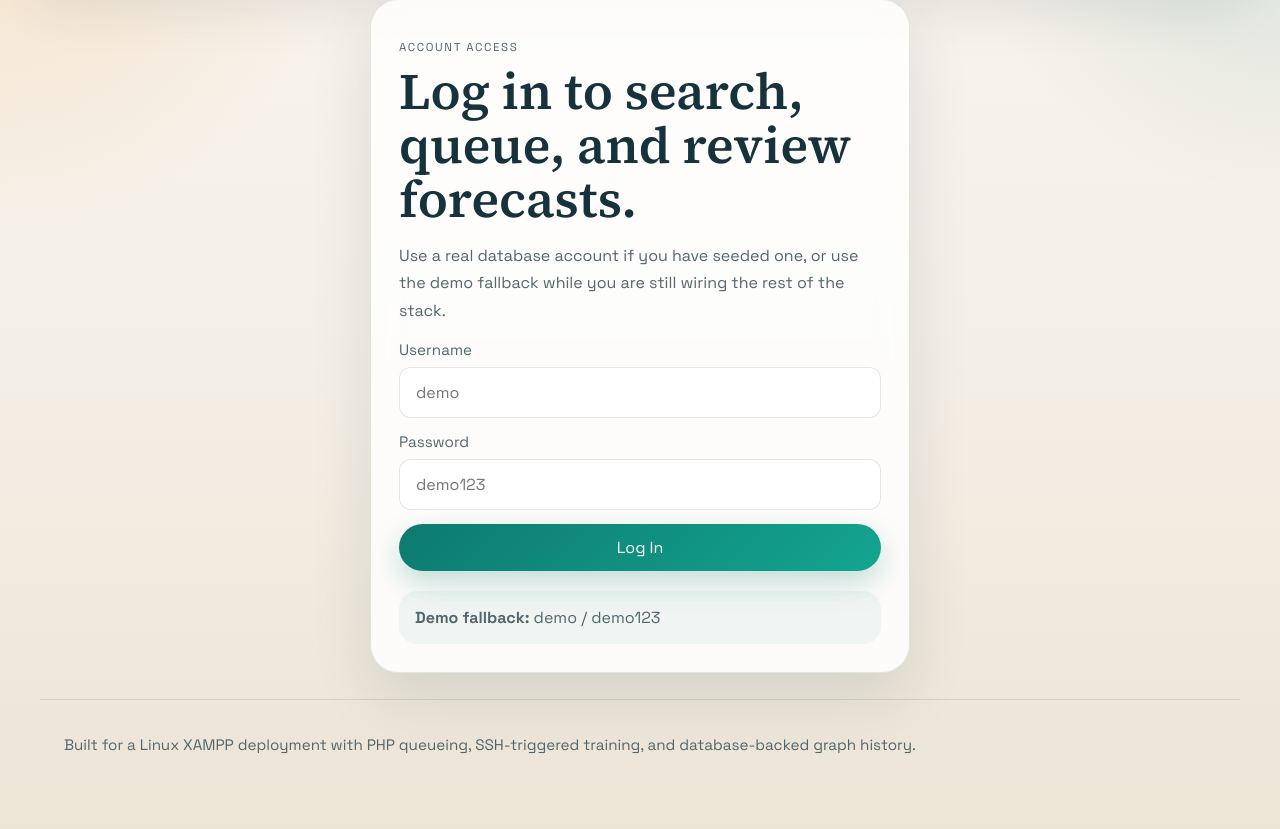
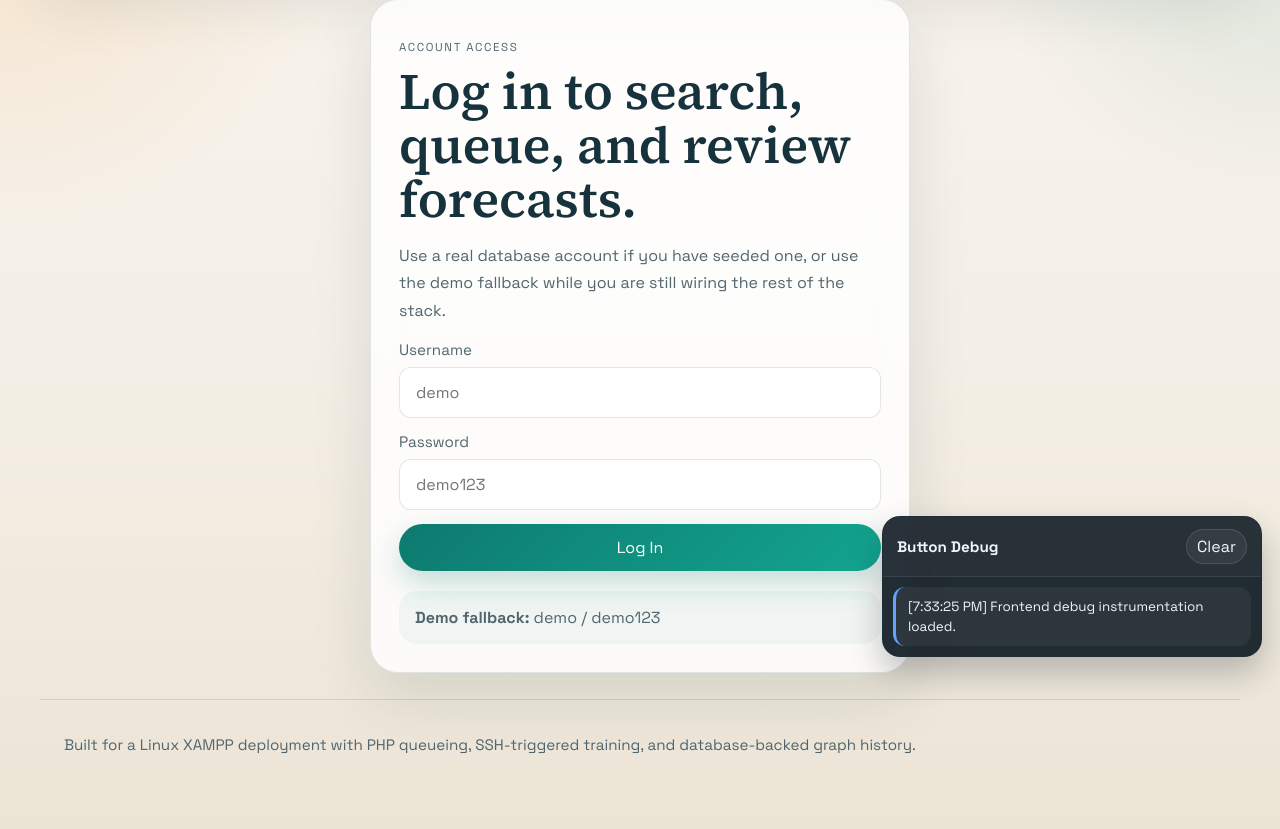
Before and after one commit to R0sso-Corsa/CS-PROJECT, a PHP site: page /login.php in a window 1280 px wide. Shown: the part 125-954 px from the top of the page. Run offline with PHP 8.4, Linux system fonts and the light colour scheme.

Commit message:
refactor: enhance login_user function to include error handling and improve debug panel styling

```diff
--- a/web/includes/auth.php
+++ b/web/includes/auth.php
@@ -37,10 +37,20 @@ function pull_flash(): ?array
     return $flash;
 }
 
-function login_user(string $username, string $password): bool
+function login_user(string $username, string $password, ?string &$error = null): bool
 {
     ensure_session_started();
 
+    if ($username === DEMO_USERNAME && $password === DEMO_PASSWORD) {
+        $_SESSION['user'] = [
+            'id' => null,
+            'username' => DEMO_USERNAME,
+            'is_demo' => true,
+        ];
+        return true;
+    }
+
+    try {
         $stmt = db()->prepare(
             'SELECT id, username, password_hash
              FROM app_users
@@ -49,6 +59,10 @@ function login_user(string $username, string $password): bool
         );
         $stmt->execute(['username' => $username]);
         $user = $stmt->fetch();
+    } catch (Throwable $exception) {
+        $error = 'The database login is not available right now. If the database is not configured yet, use the demo login: demo / demo123.';
+        return false;
+    }
 
     if (is_array($user) && password_verify($password, (string) $user['password_hash'])) {
         $_SESSION['user'] = [
@@ -59,15 +73,7 @@ function login_user(string $username, string $password): bool
         return true;
     }
 
-    if ($username === DEMO_USERNAME && $password === DEMO_PASSWORD) {
-        $_SESSION['user'] = [
-            'id' => null,
-            'username' => DEMO_USERNAME,
-            'is_demo' => true,
-        ];
-        return true;
-    }
-
+    $error = 'Those credentials were not accepted.';
     return false;
 }
 
--- a/web/login.php
+++ b/web/login.php
@@ -13,13 +13,11 @@ if ($_SERVER['REQUEST_METHOD'] === 'POST') {
     $username = trim((string) ($_POST['username'] ?? ''));
     $password = (string) ($_POST['password'] ?? '');
 
-    if (login_user($username, $password)) {
+    if (login_user($username, $password, $error)) {
         set_flash('You are now signed in.', 'success');
         header('Location: ' . app_url('/search.php'));
         exit;
     }
-
-    $error = 'Those credentials were not accepted.';
 }
 
 render_layout_start('Log In', 'login');
--- a/web/scripts.js
+++ b/web/scripts.js
@@ -1,13 +1,164 @@
 document.addEventListener("DOMContentLoaded", () => {
+    const debugState = {
+        maxEntries: 40,
+    };
+
+    function createDebugPanel() {
+        const panel = document.createElement("aside");
+        panel.className = "debug-panel";
+        panel.innerHTML = `
+            <div class="debug-panel__header">
+                <strong>Button Debug</strong>
+                <button type="button" class="debug-panel__clear">Clear</button>
+            </div>
+            <div class="debug-panel__body"></div>
+        `;
+
+        document.body.appendChild(panel);
+
+        const body = panel.querySelector(".debug-panel__body");
+        const clearButton = panel.querySelector(".debug-panel__clear");
+
+        clearButton?.addEventListener("click", () => {
+            if (body) {
+                body.innerHTML = "";
+            }
+            console.clear();
+            console.log("[SignalStack Debug] Debug panel cleared.");
+        });
+
+        return {
+            panel,
+            body,
+        };
+    }
+
+    const debugPanel = createDebugPanel();
+
+    function appendDebugLine(message, type = "info") {
+        const timestamp = new Date().toLocaleTimeString();
+        const line = document.createElement("div");
+        line.className = `debug-line debug-line--${type}`;
+        line.textContent = `[${timestamp}] ${message}`;
+
+        debugPanel.body?.prepend(line);
+
+        while (debugPanel.body && debugPanel.body.children.length > debugState.maxEntries) {
+            debugPanel.body.removeChild(debugPanel.body.lastChild);
+        }
+    }
+
+    function logDebug(message, payload = null, type = "info") {
+        appendDebugLine(message, type);
+        if (payload !== null) {
+            console.log(`[SignalStack Debug] ${message}`, payload);
+        } else {
+            console.log(`[SignalStack Debug] ${message}`);
+        }
+    }
+
+    function getButtonLabel(element) {
+        const explicit = element.getAttribute("data-debug-label");
+        if (explicit) {
+            return explicit;
+        }
+
+        const text = (element.textContent || "").trim().replace(/\s+/g, " ");
+        if (text) {
+            return text;
+        }
+
+        return element.getAttribute("name") || element.getAttribute("id") || element.tagName.toLowerCase();
+    }
+
+    function sanitizeFormData(form) {
+        const formData = new FormData(form);
+        const entries = {};
+
+        for (const [key, value] of formData.entries()) {
+            if (/pass(word)?/i.test(key)) {
+                entries[key] = `[hidden:${String(value).length}]`;
+            } else {
+                entries[key] = String(value);
+            }
+        }
+
+        return entries;
+    }
+
     const searchInput = document.querySelector('input[name="ticker"]');
     const fillButtons = document.querySelectorAll("[data-fill-ticker]");
 
     fillButtons.forEach((button) => {
         button.addEventListener("click", () => {
             if (searchInput) {
-                searchInput.value = button.getAttribute("data-fill-ticker") || "";
+                const ticker = button.getAttribute("data-fill-ticker") || "";
+                searchInput.value = ticker;
                 searchInput.focus();
+                logDebug(`Ticker chip pressed: ${ticker}`, { ticker }, "action");
             }
         });
     });
+
+    document.addEventListener(
+        "click",
+        (event) => {
+            const target = event.target;
+            if (!(target instanceof Element)) {
+                return;
+            }
+
+            const buttonLike = target.closest("button, a.button, input[type='submit'], input[type='button']");
+            if (!(buttonLike instanceof HTMLElement)) {
+                return;
+            }
+
+            const label = getButtonLabel(buttonLike);
+            const href = buttonLike instanceof HTMLAnchorElement ? buttonLike.href : null;
+            const form = buttonLike.closest("form");
+
+            logDebug(
+                `Button clicked: ${label}`,
+                {
+                    tag: buttonLike.tagName.toLowerCase(),
+                    href,
+                    formAction: form?.getAttribute("action") || null,
+                    formMethod: form?.getAttribute("method") || null,
+                },
+                "action"
+            );
+        },
+        true
+    );
+
+    document.addEventListener(
+        "submit",
+        (event) => {
+            const form = event.target;
+            if (!(form instanceof HTMLFormElement)) {
+                return;
+            }
+
+            const action = form.getAttribute("action") || window.location.pathname;
+            const method = (form.getAttribute("method") || "get").toUpperCase();
+            const payload = sanitizeFormData(form);
+
+            logDebug(
+                `Form submitted: ${method} ${action}`,
+                {
+                    method,
+                    action,
+                    payload,
+                },
+                "submit"
+            );
+        },
+        true
+    );
+
+    window.signalStackDebug = {
+        log: logDebug,
+    };
+
+    logDebug("Frontend debug instrumentation loaded.", { path: window.location.pathname }, "system");
 });
--- a/web/stylesheet.css
+++ b/web/stylesheet.css
@@ -479,6 +479,76 @@ input:focus {
     background: #fff;
 }
 
+.debug-panel {
+    position: fixed;
+    right: 18px;
+    bottom: 18px;
+    width: min(380px, calc(100vw - 36px));
+    max-height: 42vh;
+    display: grid;
+    grid-template-rows: auto 1fr;
+    border: 1px solid rgba(22, 50, 60, 0.18);
+    border-radius: 18px;
+    background: rgba(16, 27, 35, 0.92);
+    color: #eef6f7;
+    box-shadow: 0 16px 34px rgba(15, 25, 33, 0.26);
+    backdrop-filter: blur(10px);
+    z-index: 9999;
+    overflow: hidden;
+}
+
+.debug-panel__header {
+    display: flex;
+    align-items: center;
+    justify-content: space-between;
+    gap: 12px;
+    padding: 12px 14px;
+    border-bottom: 1px solid rgba(255, 255, 255, 0.08);
+    background: rgba(255, 255, 255, 0.03);
+}
+
+.debug-panel__header strong {
+    font-size: 0.95rem;
+}
+
+.debug-panel__clear {
+    padding: 6px 10px;
+    border: 1px solid rgba(255, 255, 255, 0.12);
+    border-radius: 999px;
+    background: rgba(255, 255, 255, 0.06);
+    color: #eef6f7;
+    cursor: pointer;
+    font: inherit;
+}
+
+.debug-panel__body {
+    overflow: auto;
+    padding: 10px;
+    display: grid;
+    gap: 8px;
+}
+
+.debug-line {
+    padding: 10px 12px;
+    border-radius: 12px;
+    font-size: 0.84rem;
+    line-height: 1.45;
+    background: rgba(255, 255, 255, 0.05);
+    border-left: 3px solid rgba(255, 255, 255, 0.18);
+}
+
+.debug-line--system {
+    border-left-color: #60a5fa;
+}
+
+.debug-line--action {
+    border-left-color: #f59e0b;
+}
+
+.debug-line--submit {
+    border-left-color: #34d399;
+}
+
 @media (max-width: 920px) {
     .hero-panel,
     .content-grid.two-up,
@@ -511,4 +581,11 @@ input:focus {
     .search-form {
         grid-template-columns: 1fr;
     }
+
+    .debug-panel {
+        right: 10px;
+        bottom: 10px;
+        width: calc(100vw - 20px);
+        max-height: 34vh;
+    }
 }
```
Lines whose indentation alone changed are shown as unchanged.
